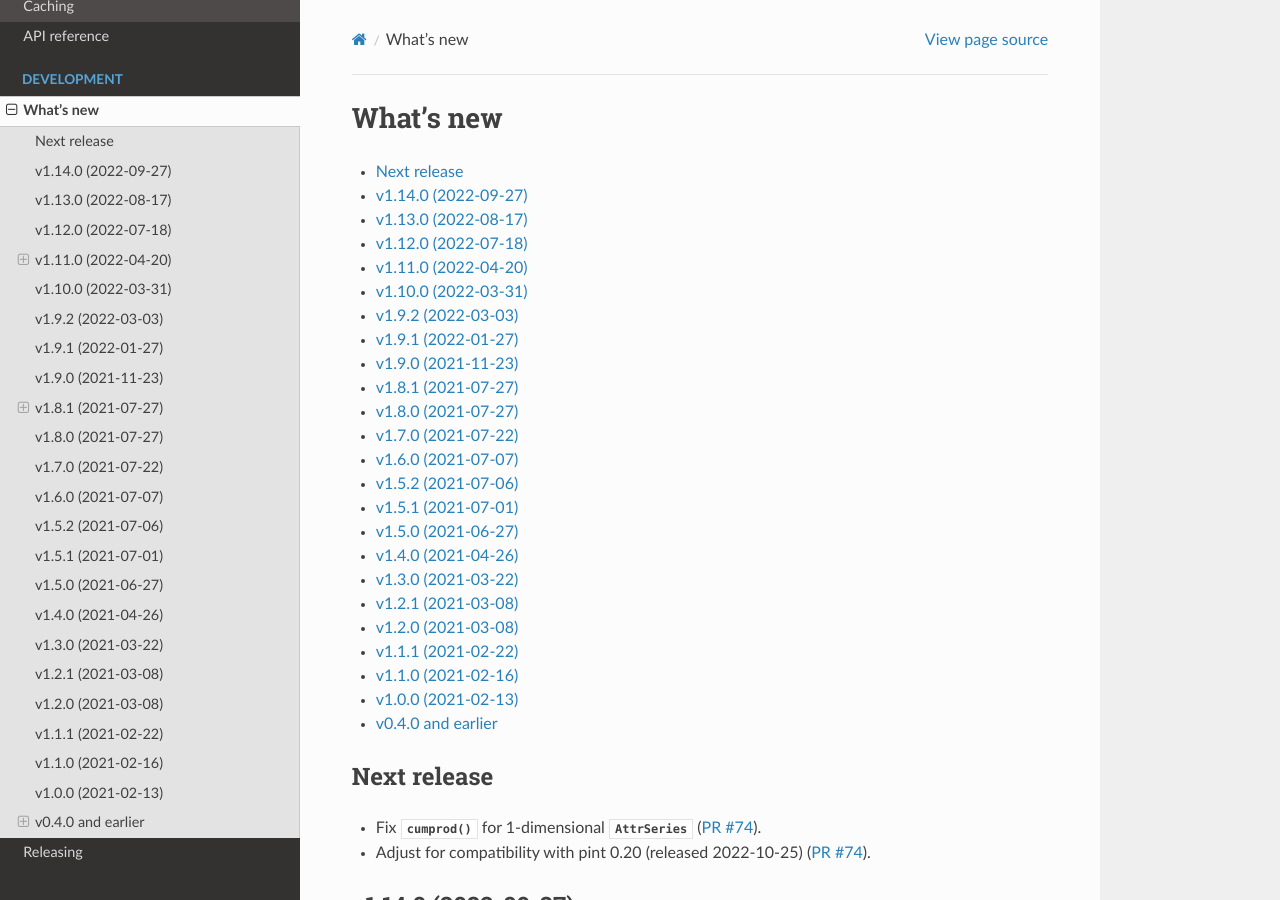
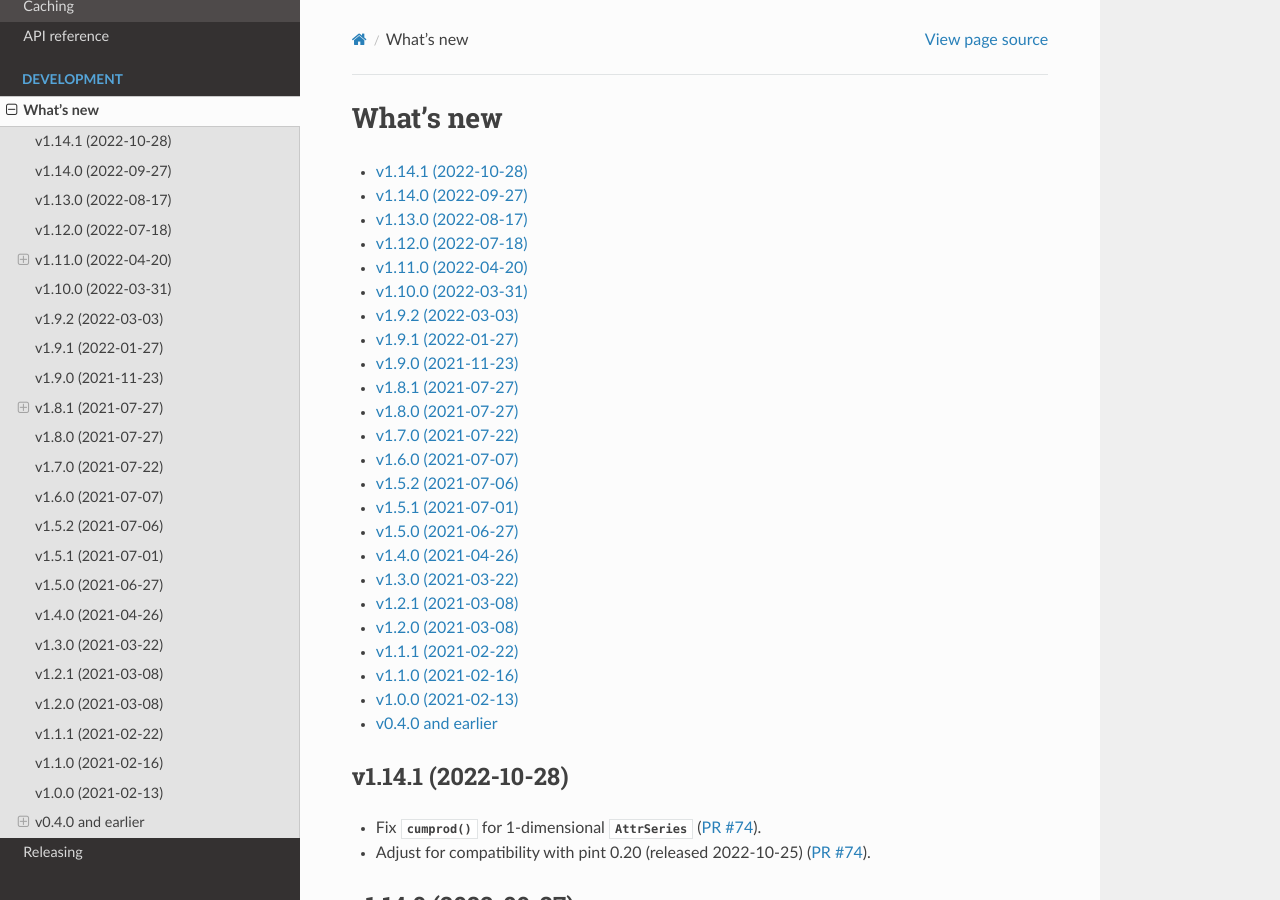
Before and after one commit to khaeru/genno, a Sphinx documentation site: the page built from doc/whatsnew.rst, in a window 1280 px wide and 900 px high. Built offline with Sphinx 7.4.7 and the Read the Docs theme 2.0.0, drawn with Linux system fonts in a browser that asks for light colours; pages that are not in the unit, such as notebooks, are missing from menus.

Commit message:
Mark v1.14.1 in doc/whatsnew

```diff
--- a/doc/whatsnew.rst
+++ b/doc/whatsnew.rst
@@ -6,8 +6,11 @@ What's new
    :backlinks: none
    :depth: 1
 
-Next release
-============
+.. Next release
+.. ============
+
+v1.14.1 (2022-10-28)
+====================
 
 - Fix :meth:`~.AttrSeries.cumprod` for 1-dimensional :class:`.AttrSeries` (:pull:`74`).
 - Adjust for compatibility with pint 0.20 (released 2022-10-25) (:pull:`74`).
```
